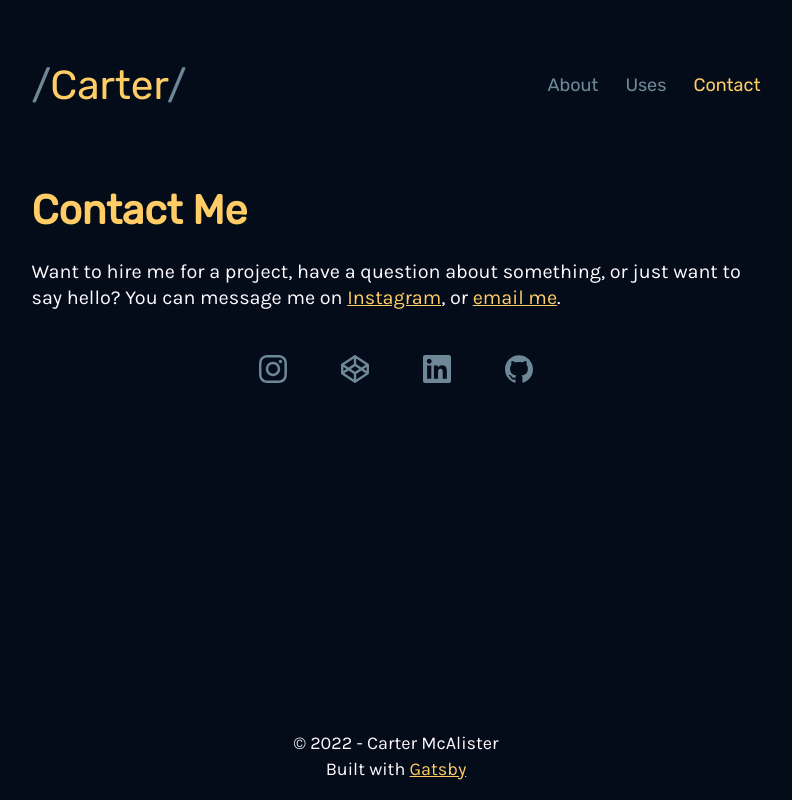
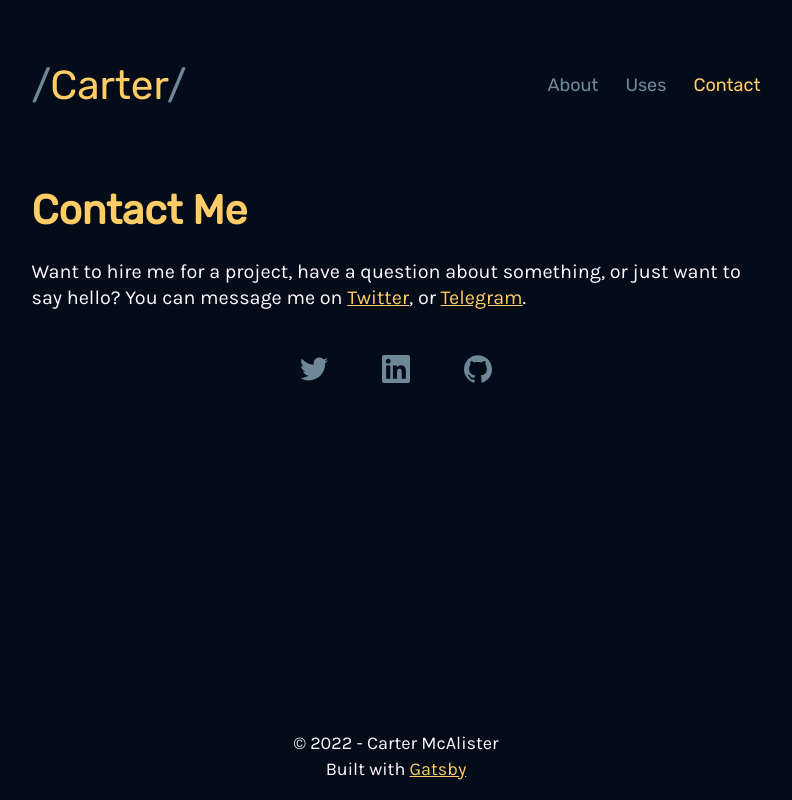
Before and after one commit to CarterMcAlister/personal-site, a Gatsby site: page /contact in a window 1280 px wide. Shown: the whole page, without its empty margins (244-1036 px from the left). Built offline with nearby package versions, Linux system fonts and the light colour scheme; Gatsby itself is replaced by a stand-in of ours.

Commit message:
Update contact.js

```diff
--- a/src/pages/contact.js
+++ b/src/pages/contact.js
@@ -17,7 +17,7 @@ const ContactPage = () => (
           `developer`,
           `react`,
           `front-end`,
-          "web",
+          `web`,
           `gatsby`
         ]}
       />
@@ -27,29 +27,24 @@ const ContactPage = () => (
           Want to hire me for a project, have a question about something, or
           just want to say hello? You can message me on{" "}
           <a
-            href="https://www.instagram.com/carter.mcalister/"
+            href="https://twitter.com/CarterMcaIister/"
             target="_blank"
             rel="noopener noreferrer"
           >
-            Instagram
+            Twitter
           </a>
-          , or <a href="mailto:carterm126@gmail.com">email me</a>.
+          , or <a href="https://t.me/carterm"
+                  target="_blank"
+                  rel="noopener noreferrer">Telegram</a>.
         </p>
       </Text>
       <IconPanel>
         <a
-          href="https://www.instagram.com/carter.mcalister/"
+          href="https://twitter.com/CarterMcaIister"
           target="_blank"
           rel="noopener noreferrer"
         >
-          <Icons icon="Instagram" />
-        </a>
-        <a
-          href="https://www.codepen.io/cartermcalister/"
-          target="_blank"
-          rel="noopener noreferrer"
-        >
-          <Icons icon="Codepen" />
+          <Icons icon="Twitter" />
         </a>
         <a
           href="https://www.linkedin.com/in/carter-mcalister/"
```
